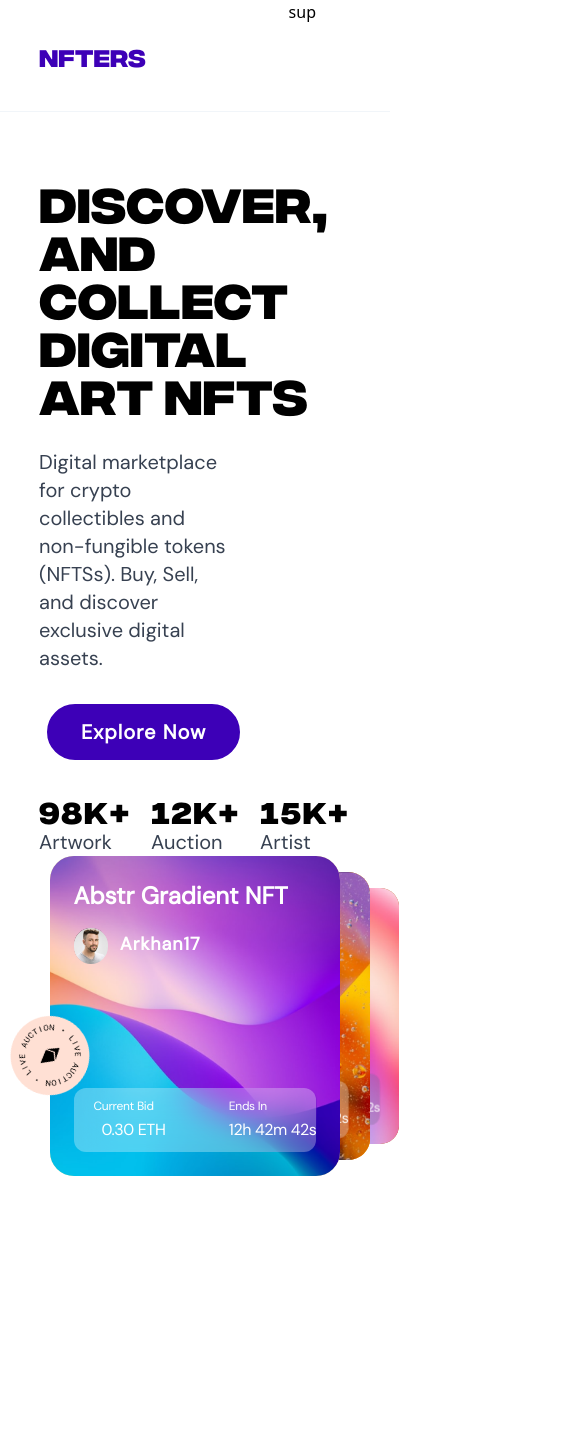
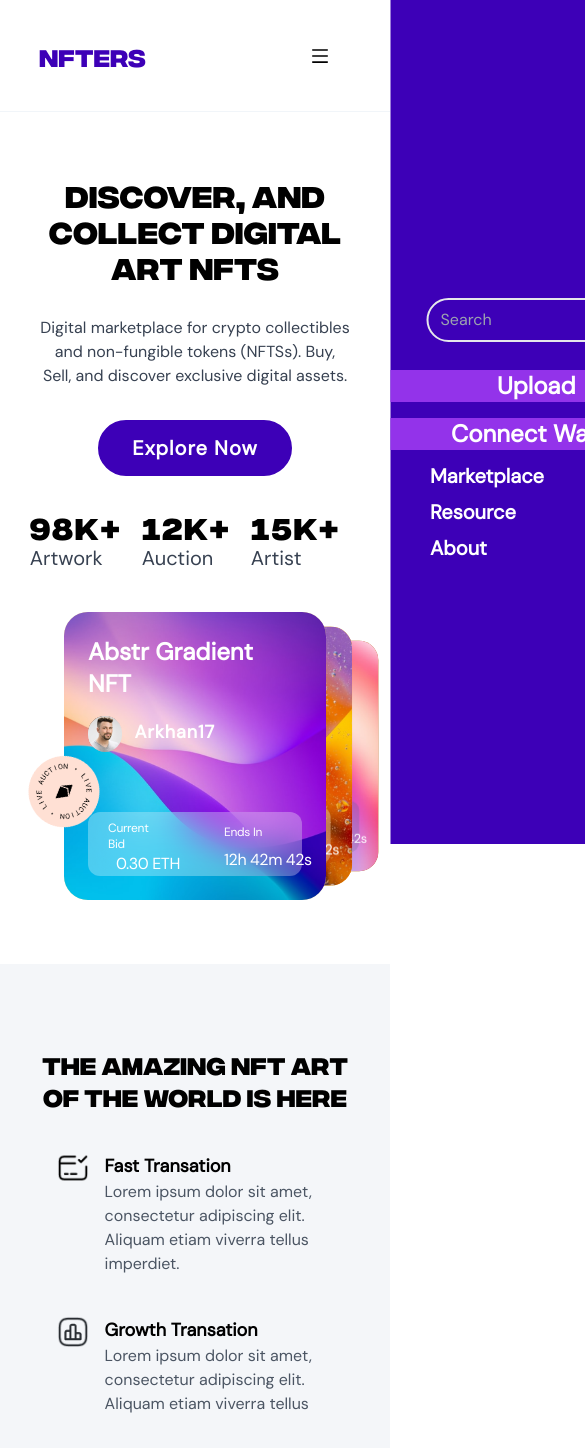
Before and after one commit to safeeralehsan/nft-marketplace-frontend, a React (Vite) app: page / in a window 390 px wide. Shown: the top 1448 px of the page, 585 px wide, since content can reach past the window. Before the commit the page ends 1240 px from the top, so only its background shows below. Built offline with nearby package versions, Linux system fonts and the light colour scheme.

Commit message:
create navbar drawer. make responsive.

```diff
--- a/src/components/common/navbar.tsx
+++ b/src/components/common/navbar.tsx
@@ -1,30 +1,59 @@
+import { useState } from 'react';
 import { CiSearch } from 'react-icons/ci'
+import { AiOutlineMenu } from 'react-icons/ai'
 
 export default function Navbar() {
+    const [openMenuDrawer, setOpenMenuDrawer] = useState(false);
+    const [searchInput, setSearchInput] = useState('')
+
     return (
-        <div className="h-28 border-b-slate-100 border-b-[1px] flex items-center justify-center">
+        <div className="relative h-28 border-b-slate-100 border-b-[1px] flex items-center justify-center">
             <div className="lg:max-w-[70%] max-w-[80%] h-full w-full grid md:grid-cols-12 grid-cols-5">
                 <span className="col-span-2 font-IntegralCF text-purple-900 text-2xl h-full flex items-center">NFTERS</span>
-                <span className="col-span-4 font-DMSans font-bold text-base h-full w-full hidden lg:flex items-center justify-around">
+                <span className="col-span-4 font-DMSans font-bold text-base h-full w-full hidden xl:flex items-center justify-around">
                     <p className='cursor-pointer hover:text-purple-700 transition-colors duration-200'>Marketplace</p>
                     <p className='cursor-pointer hover:text-purple-700 transition-colors duration-200'>Resource</p>
                     <p className='cursor-pointer hover:text-purple-700 transition-colors duration-200'>About</p>
                 </span>
-                <span className="lg:col-span-6 col-span-8 hidden md:flex items-center justify-end">
-                    <span className='mx-3 flex items-center border-2 px-3 py-2 rounded-full focus-within:border-purple-700 transition-colors duration-300'>
-                        <input placeholder="Search" className="font-DMSans focus:outline-none" />
+                <span className="xl:col-span-6 col-span-9 hidden md:flex md:flex-row items-center justify-end w-full">
+                    <span className='mr-3 max-lg:hidden flex flex-row items-center justify-around border-2 px-3 py-2 rounded-full focus-within:border-purple-700 transition-colors duration-300'>
+                        <input
+                            placeholder="Search"
+                            value={searchInput}
+                            onChange={(e) => setSearchInput(e.target.value)}
+                            className="font-DMSans focus:outline-none" />
                         <CiSearch className='text-2xl text-gray-500' />
                     </span>
-                    <button className='py-3 px-8 mx-2 bg-purple-900 border-2 border-purple-900 text-white font-DMSans rounded-full font-bold text-xs tracking-wider hover:bg-white hover:text-purple-900 transition-colors duration-300'>
+                    <button className='py-3 px-8 mr-3 bg-purple-900 border-2 border-purple-900 text-white font-DMSans rounded-full font-bold text-xs tracking-wider hover:bg-white hover:text-purple-900 transition-colors duration-300'>
                         Upload
                     </button>
-                    <button className='py-3 px-8 mx-2 bg-purple-900 text-white border-2 border-purple-900 font-DMSans rounded-full font-bold text-xs tracking-wider whitespace-nowrap hover:bg-white hover:text-purple-900 transition-colors duration-300'>
+                    <button className='py-3 px-8 mr-3 bg-purple-900 text-white border-2 border-purple-900 font-DMSans rounded-full font-bold text-xs tracking-wider whitespace-nowrap hover:bg-white hover:text-purple-900 transition-colors duration-300'>
                         Connect Wallet
                     </button>
                 </span>
-                <span className='lg:hidden md:col-span-1 col-start-5 col-end-5'>
-                    sup
+                <span
+                    onClick={() => setOpenMenuDrawer(!openMenuDrawer)}
+                    className={`relative z-50 xl:hidden max-md:col-span-1 max-md:col-start-5 flex items-center justify-center cursor-pointer transition-transform duration-200 ${openMenuDrawer ? 'rotate-90' : ''}`}
+                >
+                    <AiOutlineMenu className={`text-xl transition-all duration-500 ${openMenuDrawer ? 'text-white' : 'text-black'}`} />
                 </span>
+            </div>
+            <div className={`xl:hidden absolute z-40 right-0 top-0 w-[75vw] md:w-[50vw] h-screen bg-purple-900 flex flex-col justify-center
+                    transition-transform duration-500 ${openMenuDrawer ? '' : 'translate-x-[100%]'}`}
+            >
+                <span className='mx-auto my-5 w-9/12 flex flex-row items-center justify-around border-2 px-3 py-2 rounded-full focus-within:border-purple-700 transition-colors duration-300'>
+                    <input
+                        placeholder="Search"
+                        value={searchInput}
+                        onChange={(e) => setSearchInput(e.target.value)}
+                        className="font-DMSans focus:outline-none bg-purple-900 text-white" />
+                    <CiSearch className='text-2xl text-white' />
+                </span>
+                <p className='cursor-pointer text-white text-center bg-purple-600 hover:text-purple-900 hover:bg-white font-DMSans max-md:text-2xl text-3xl font-bold my-2 transition-colors duration-200'>Upload</p>
+                <p className='cursor-pointer text-white text-center bg-purple-600 hover:text-purple-900 hover:bg-white font-DMSans max-md:text-2xl text-3xl font-bold my-2 transition-colors duration-200'>Connect Wallet</p>
+                <p className='cursor-pointer text-white hover:text-purple-900 hover:bg-white font-DMSans max-md:text-xl text-2xl font-bold my-1 pl-10 transition-colors duration-200'>Marketplace</p>
+                <p className='cursor-pointer text-white hover:text-purple-900 hover:bg-white font-DMSans max-md:text-xl text-2xl font-bold my-1 pl-10 transition-colors duration-200'>Resource</p>
+                <p className='cursor-pointer text-white hover:text-purple-900 hover:bg-white font-DMSans max-md:text-xl text-2xl font-bold my-1 pl-10 transition-colors duration-200'>About</p>
             </div>
         </div>
     )
--- a/src/components/home/heroCarousel.tsx
+++ b/src/components/home/heroCarousel.tsx
@@ -37,7 +37,7 @@ export default function HeroCarousel() {
 
     return (
         <>
-            <div className="relative md:h-[26rem] h-80 aspect-[10/11]">
+            <div className="relative lg:h-[26rem] h-80 max-sm:h-72 aspect-[10/11] max-md:mt-10">
                 <div
                     className={`absolute left-0 top-0 w-full h-full bg-amber-200 transition-transform ease-in duration-200 cursor-pointer rounded-3xl overflow-hidden
                             ${liveNFT === 1 ?
--- a/src/components/home/heroSection.tsx
+++ b/src/components/home/heroSection.tsx
@@ -22,16 +22,16 @@ export default function HeroSection() {
             <div className="flex justify-center">
                 <div className="py-16 lg:max-w-[70%] max-w-[80%] h-fit w-full grid md:grid-cols-7 grid-cols-1">
                     <div className="md:col-span-4 col-span-1 flex flex-col justify-center">
-                        <span className="text-5xl font-IntegralCF">
+                        <span className="text-5xl font-IntegralCF max-md:text-3xl max-md:text-center">
                             DISCOVER, AND COLLECT DIGITAL ART NFTS
                         </span>
-                        <span className="my-8 text-xl text-gray-700 font-DMSans w-3/5">
+                        <span className="my-8 text-xl text-gray-700 font-DMSans w-3/5 max-md:text-center max-md:w-full max-md:text-base">
                             Digital marketplace for crypto collectibles and non-fungible tokens (NFTSs). Buy, Sell, and discover exclusive digital assets.
                         </span>
-                        <button className='py-3 px-8 mx-2 w-fit bg-purple-900 border-2 border-purple-900 text-white font-DMSans rounded-full font-bold text-xl tracking-wider hover:bg-white hover:text-purple-900 transition-colors duration-300'>
+                        <button className='py-3 px-8 mx-2 w-fit bg-purple-900 border-2 border-purple-900 text-white font-DMSans rounded-full font-bold text-xl tracking-wider hover:bg-white hover:text-purple-900 max-md:mx-auto transition-colors duration-300'>
                             Explore Now
                         </button>
-                        <span className="w-full flex justify-start mt-8">
+                        <span className="w-full flex justify-start mt-8 max-md:justify-center">
                             {liveStats.map((stat) => {
                                 return (
                                     <>
--- a/src/components/home/home.tsx
+++ b/src/components/home/home.tsx
@@ -7,7 +7,38 @@ export default function Home() {
     return (
         <>
             <Navbar />
+
             <HeroSection />
+
+            <div className="bg-[#D9E0EC] flex justify-center bg-opacity-30">
+                <div className="lg:max-w-[70%] max-w-[80%] w-full py-16 grid md:grid-cols-3 grid-cols-1">
+                    <div className="col-span-1 flex items-center max-md:my-5">
+                        <span className="font-IntegralCF text-2xl max-md:text-center">THE AMAZING NFT ART OF THE WORLD IS HERE</span>
+                    </div>
+                    <div className="col-span-1 flex justify-center max-md:my-5">
+                        <div className="grid grid-cols-5 gap-4">
+                            <div className="col-span-1 flex justify-end">
+                                <img src="./src/assets/images/icons/card-tick.png" alt="card_tick" className="h-8" />
+                            </div>
+                            <div className="col-span-4">
+                                <p className="font-DMSans text-lg font-bold">Fast Transation</p>
+                                <p className="font-DMSans text-gray-600">Lorem ipsum dolor sit amet, consectetur adipiscing elit. Aliquam etiam viverra tellus imperdiet.</p>
+                            </div>
+                        </div>
+                    </div>
+                    <div className="col-span-1 flex justify-center max-md:my-5">
+                        <div className="grid grid-cols-5 gap-4">
+                            <div className="col-span-1 flex justify-end">
+                                <img src="./src/assets/images/icons/chart-square.png" alt="chart_square" className="h-8" />
+                            </div>
+                            <div className="col-span-4">
+                                <p className="font-DMSans text-lg font-bold ">Growth Transation</p>
+                                <p className="font-DMSans text-gray-600">Lorem ipsum dolor sit amet, consectetur adipiscing elit. Aliquam etiam viverra tellus</p>
+                            </div>
+                        </div>
+                    </div>
+                </div>
+            </div>
         </>
     )
 }
```
Also changed, not shown: src/assets/images/icons/card-tick.png (added), src/assets/images/icons/chart-square.png (added).
